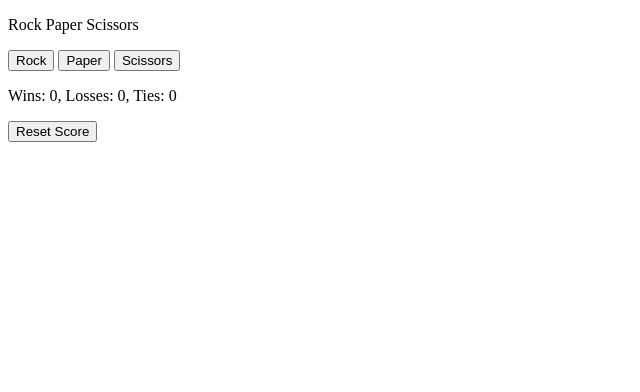
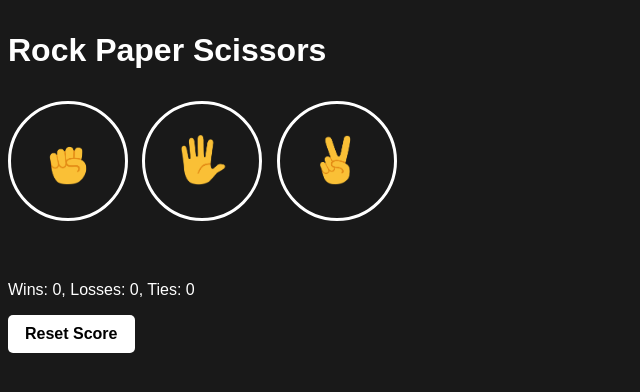
Before and after one commit to alideveloper15/Rock-Paper-Scissor-Game, a plain HTML site: page index.html in a window 1280 px wide. Shown: the whole page, without its empty margins (0-640 px from the left). Drawn offline with Linux system fonts and the light colour scheme.

Commit message:
Added Images and Styling

```diff
--- a/app.js
+++ b/app.js
@@ -20,7 +20,7 @@ function playGame(playerMove){
 
     if(playerMove==='scissors'){
         if(computerMove === 'scissors'){
-        result = 'Tie'
+        result = 'Tie.'
         }
         else if(computerMove === 'rock'){
             result = 'You lose.'
@@ -32,7 +32,7 @@ function playGame(playerMove){
 
     else if(playerMove==='paper'){
         if(computerMove === 'paper'){
-            result = 'Tie'
+            result = 'Tie.'
         }
         else if(computerMove === 'scissors'){
             result = 'You win.'
@@ -44,7 +44,7 @@ function playGame(playerMove){
 
     else if(playerMove==='rock'){
         if(computerMove === 'rock'){
-            result = 'Tie'
+            result = 'Tie.'
         }
         else if(computerMove === 'paper'){
             result = 'You lose.'
@@ -60,7 +60,7 @@ function playGame(playerMove){
     else if(result==='You lose.'){
         score.losses+=1
     }
-    else if(result==='Tie'){
+    else if(result==='Tie.'){
         score.ties+=1
     }
 
@@ -72,7 +72,10 @@ function playGame(playerMove){
     document.querySelector('.js-result').innerHTML = result
 
     document.querySelector('.js-moves')
-    .innerHTML= `You (${playerMove}) - (${computerMove}) Computer`
+    .innerHTML= `You
+        <img src="images/${playerMove}-emoji.png" alt="" class="move-icon">
+        <img src="images/${computerMove}-emoji.png" alt="" class="move-icon">
+        Computer`
 
 }
 
--- a/index.html
+++ b/index.html
@@ -10,22 +10,25 @@
 
 <body>
 
-    <p>Rock Paper Scissors</p>
+    <p class="title">Rock Paper Scissors</p>
 
     <button onclick="
-    playGame('rock')">Rock</button>
+        playGame('rock')
+    " class="move-button"><img src="images/rock-emoji.png" alt="" class="move-icon"></button>
 
 
     <button onclick="
-    playGame('paper')">Paper</button>
+        playGame('paper')
+    " class="move-button"><img src="images/paper-emoji.png" alt="" class="move-icon"></button>
 
 
     <button onclick="
-    playGame('scissors')">Scissors</button>
+        playGame('scissors')
+    " class="move-button"><img src="images/scissors-emoji.png" alt="" class="move-icon"></button>
 
-    <p class="js-result"></p>
+    <p class="js-result result"></p>
     <p class="js-moves"></p>
-    <p class="js-score"></p>
+    <p class="js-score score"></p>
 
     <button onclick="
     score.wins=0
@@ -33,7 +36,7 @@
     score.ties=0
     localStorage.removeItem('score')
     updateScoreElement()
-    ">Reset Score</button>
+    " class="reset-score-button">Reset Score</button>
 
 <!-- JavaScript -->
 
--- a/style.css
+++ b/style.css
@@ -0,0 +1,44 @@
+body{
+    background-color: rgb(25, 25, 25);
+    color: white;
+    font-family: Arial;
+}
+
+.title{
+    font-size: 2rem;
+    font-weight: bold;
+}
+
+.move-icon{
+    height: 50px;
+}
+
+.move-button{
+    background-color: transparent;
+    border:3px solid white;
+    width: 120px;
+    height: 120px;
+    border-radius: 60px;
+    margin-right: 10px;
+    cursor: pointer;
+}
+
+.result{
+    font-size: 25px;
+    font-weight: bold;
+    margin-top: 50px;
+}
+
+.score{
+    margin-top: 60px;
+}
+
+.reset-score-button{
+    background-color: white;
+    border: none;
+    font-size: 1rem;
+    font-weight: bold;
+    padding: 10px 17px;
+    border-radius: 5px;
+    cursor: pointer;
+}
```
Also changed, not shown: images/paper-emoji.png (added), images/rock-emoji.png (added), images/scissors-emoji.png (added).
